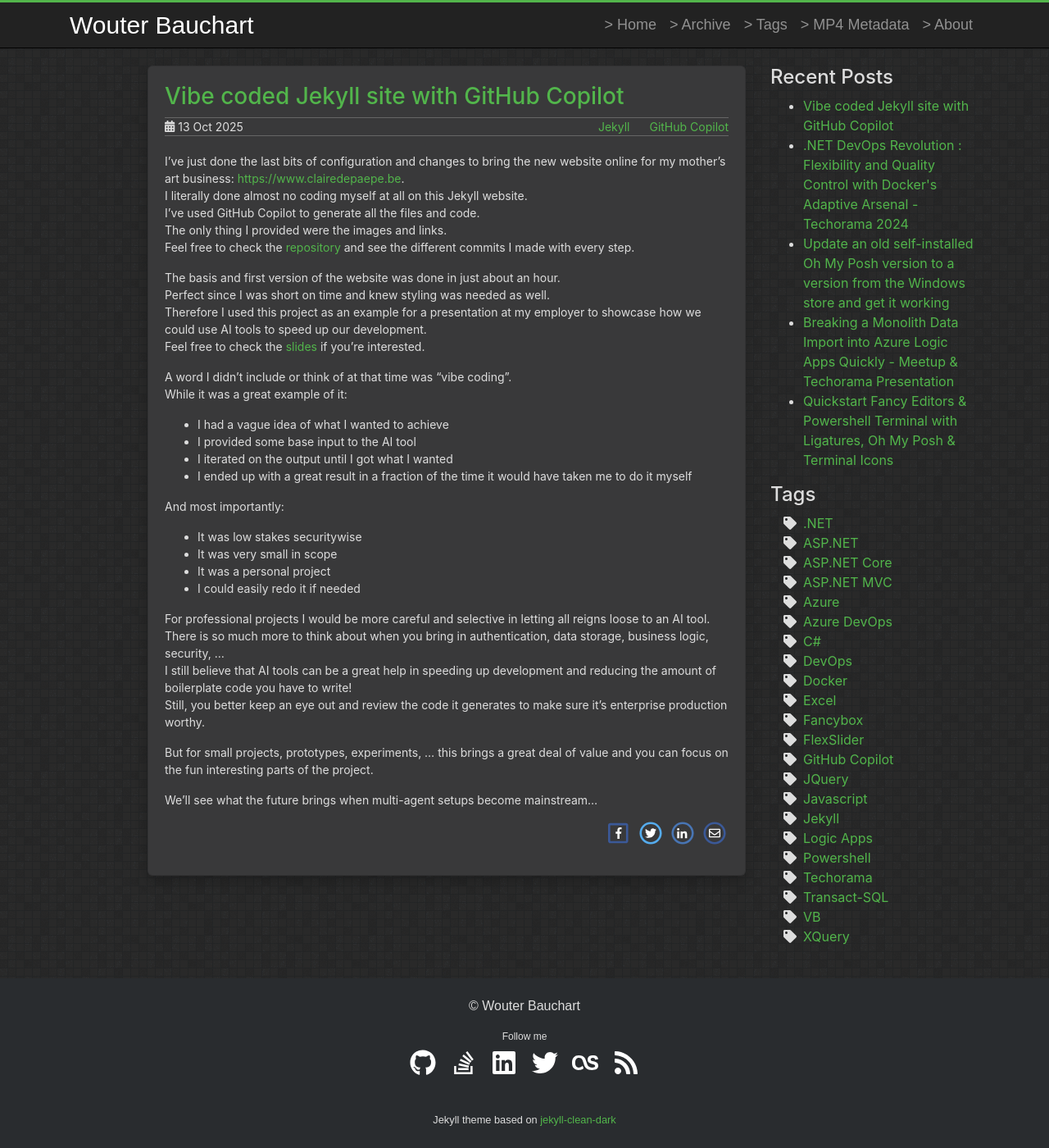
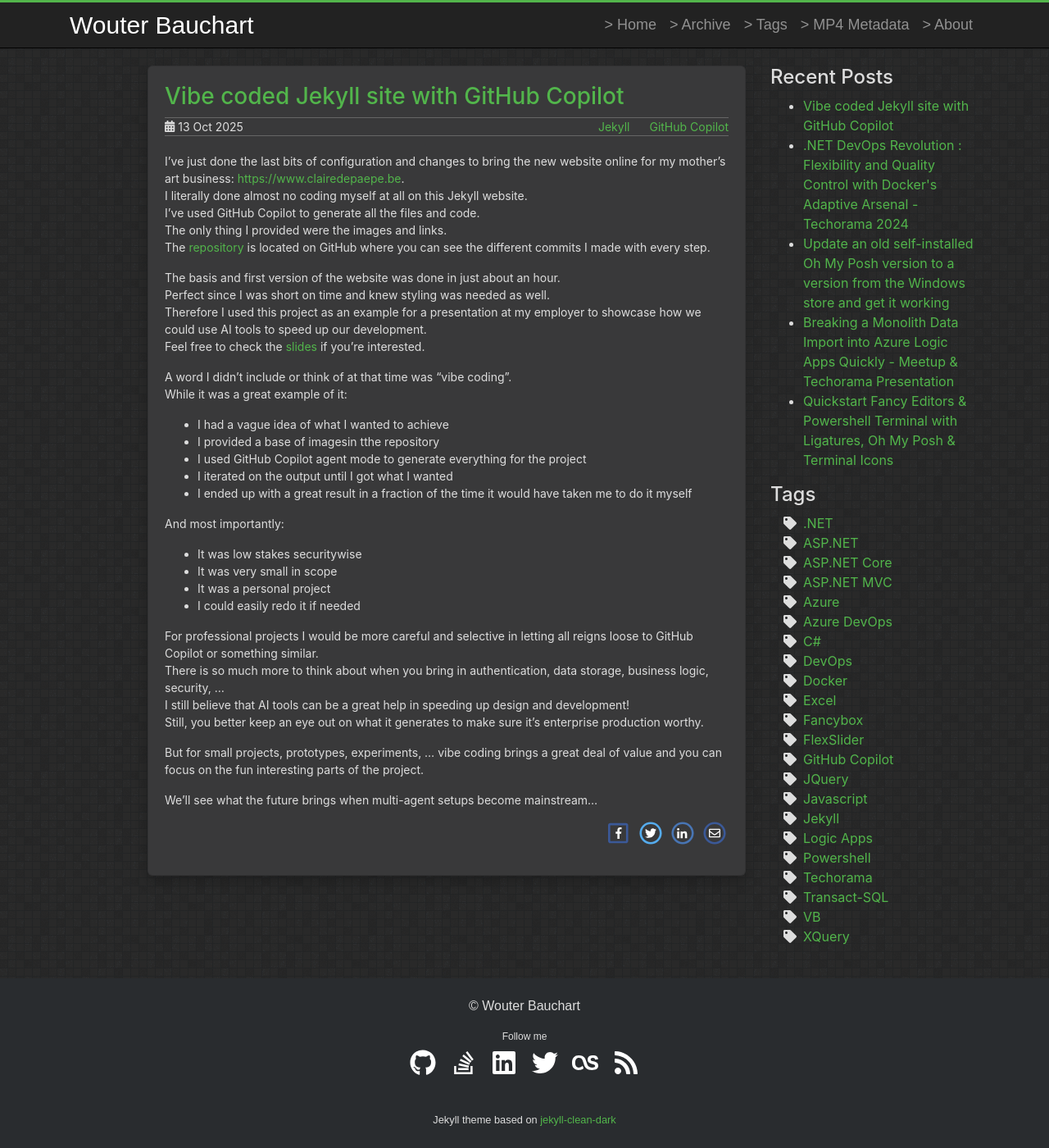
Before and after one commit to WouterBau/WouterBau.github.io, a Jekyll site: the page built from _posts/2025-10-13-vibe-coded-jekyll-site.md, in a window 1280 px wide and 1400 px high. Shown: the whole window at 82% size. Built offline with Jekyll 4.4.1, drawn with Linux system fonts in a browser that asks for light colours.

Commit message:
refactor: Made readability changes to post after rereading

```diff
--- a/_posts/2025-10-13-vibe-coded-jekyll-site.md
+++ b/_posts/2025-10-13-vibe-coded-jekyll-site.md
@@ -12,7 +12,7 @@
 I literally done almost no coding myself at all on this Jekyll website.
 I've used GitHub Copilot to generate all the files and code.
 The only thing I provided were the images and links.
-Feel free to check the [repository](https://github.com/WouterBau/clairedepaepe.be){:target="_blank"} and see the different commits I made with every step.
+The [repository](https://github.com/WouterBau/clairedepaepe.be){:target="_blank"} is located on GitHub where you can see the different commits I made with every step.
 
 The basis and first version of the website was done in just about an hour.
 Perfect since I was short on time and knew styling was needed as well.
@@ -22,7 +22,8 @@
 A word I didn't include or think of at that time was "vibe coding".
 While it was a great example of it:
 - I had a vague idea of what I wanted to achieve
-- I provided some base input to the AI tool
+- I provided a base of imagesin tthe repository
+- I used GitHub Copilot agent mode to generate everything for the project
 - I iterated on the output until I got what I wanted
 - I ended up with a great result in a fraction of the time it would have taken me to do it myself
 
@@ -32,11 +33,11 @@
 - It was a personal project
 - I could easily redo it if needed
 
-For professional projects I would be more careful and selective in letting all reigns loose to an AI tool.
+For professional projects I would be more careful and selective in letting all reigns loose to GitHub Copilot or something similar.
 There is so much more to think about when you bring in authentication, data storage, business logic, security, ...
-I still believe that AI tools can be a great help in speeding up development and reducing the amount of boilerplate code you have to write!
-Still, you better keep an eye out and review the code it generates to make sure it's enterprise production worthy.
+I still believe that AI tools can be a great help in speeding up design and development!
+Still, you better keep an eye out on what it generates to make sure it's enterprise production worthy.
 
-But for small projects, prototypes, experiments, ... this brings a great deal of value and you can focus on the fun interesting parts of the project.
+But for small projects, prototypes, experiments, ... vibe coding brings a great deal of value and you can focus on the fun interesting parts of the project.
 
 We'll see what the future brings when multi-agent setups become mainstream...
```
Also changed, not shown: other parts of _posts/2025-10-13-vibe-coded-jekyll-site.md (+1 -1 lines).
